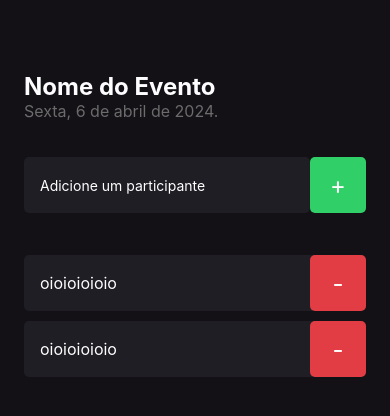
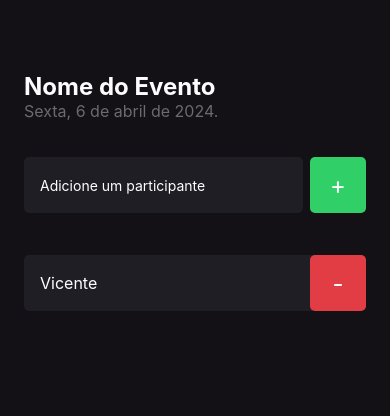
Before and after one commit to vicenteneto7/Lista-de-Participantes, a React Native app: screen / in a window 390 px wide. Shown: the top 416 px of the page. Built offline with nearby package versions, Linux system fonts and the light colour scheme.

Commit message:
style: estilização do statusbar

```diff
--- a/App.js
+++ b/App.js
@@ -1,7 +1,15 @@
+import { StatusBar } from "react-native";
 import { Home } from "./src/screens/Home";
 
 export default function App() {
   return (
-    <Home />
+    <>
+      <StatusBar barStyle='light-content'
+        backgroundColor='transparent'
+        translucent
+      />
+      <Home />
+    </>
+
   )
 }
--- a/src/components/Participant/index.jsx
+++ b/src/components/Participant/index.jsx
@@ -1,12 +1,14 @@
 import { Text, TouchableOpacity, View } from "react-native";
 import { styles } from "./styles";
 
-export function Participant() {
+export function Participant({ name, onRemove }) {
   return (
     <View style={styles.container}>
-      <Text style={styles.name}>oioioioioio</Text>
+      <Text style={styles.name}>
+        {name}
+      </Text>
 
-      <TouchableOpacity style={styles.button}>
+      <TouchableOpacity style={styles.button} onPress={onRemove}>
         <Text style={styles.buttonText}>-</Text>
       </TouchableOpacity>
     </View>
--- a/src/screens/Home/index.jsx
+++ b/src/screens/Home/index.jsx
@@ -6,6 +6,10 @@
 export function Home() {
   const handleParticipantAdd = () => {
     console.log("bico de pato");
+  };
+
+  const handleParticipantRemove = (name) => {
+    console.log(`você clicou no ${name}`);
   };
 
   return (
@@ -26,8 +30,8 @@
         </TouchableOpacity>
       </View>
 
-      <Participant />
-      <Participant />
+      <Participant name='Vicente' onRemove={() => handleParticipantRemove("")} />
+
     </View>
   );
 }
--- a/src/screens/Home/styles.js
+++ b/src/screens/Home/styles.js
@@ -23,6 +23,7 @@
       borderRadius: 5,
       color: '#fdfcfe',
       padding: 16,
+      marginRight: 7
     },
     buttonText: {
       color: '#ffff',
```
